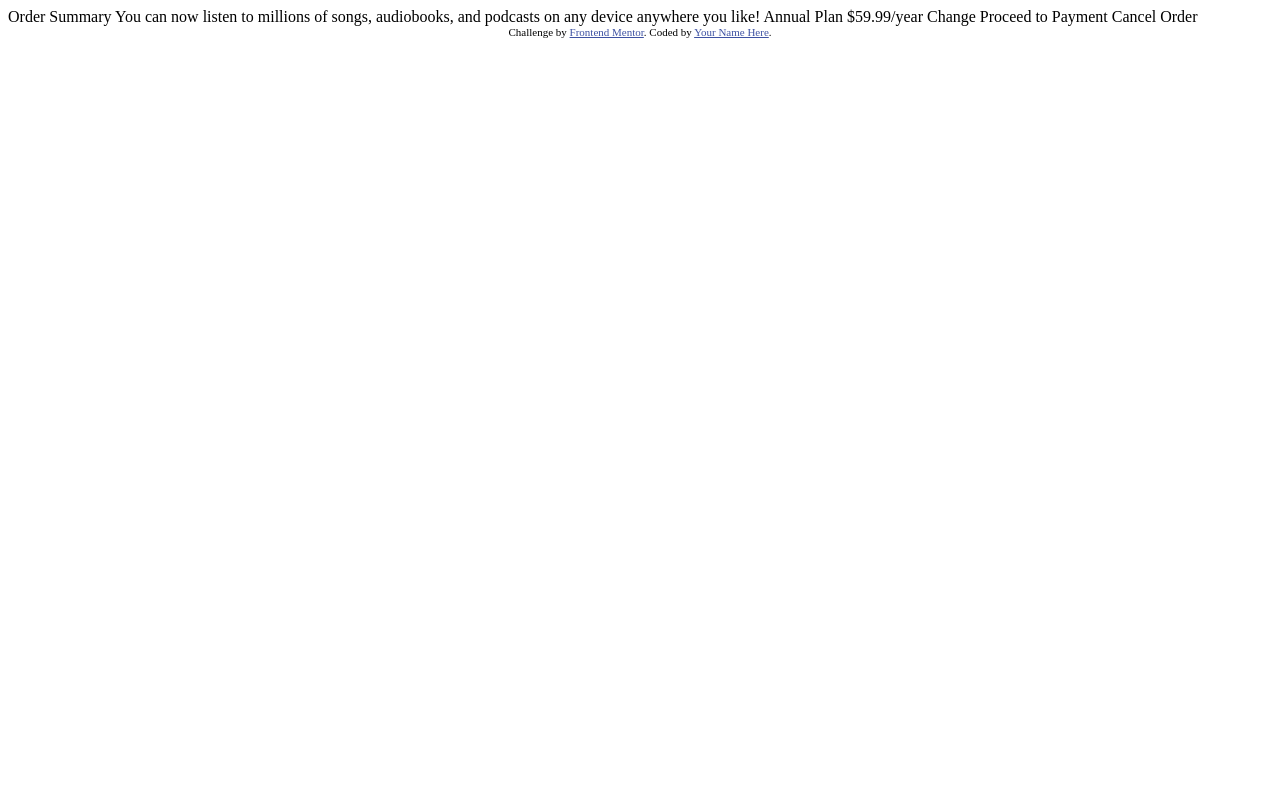
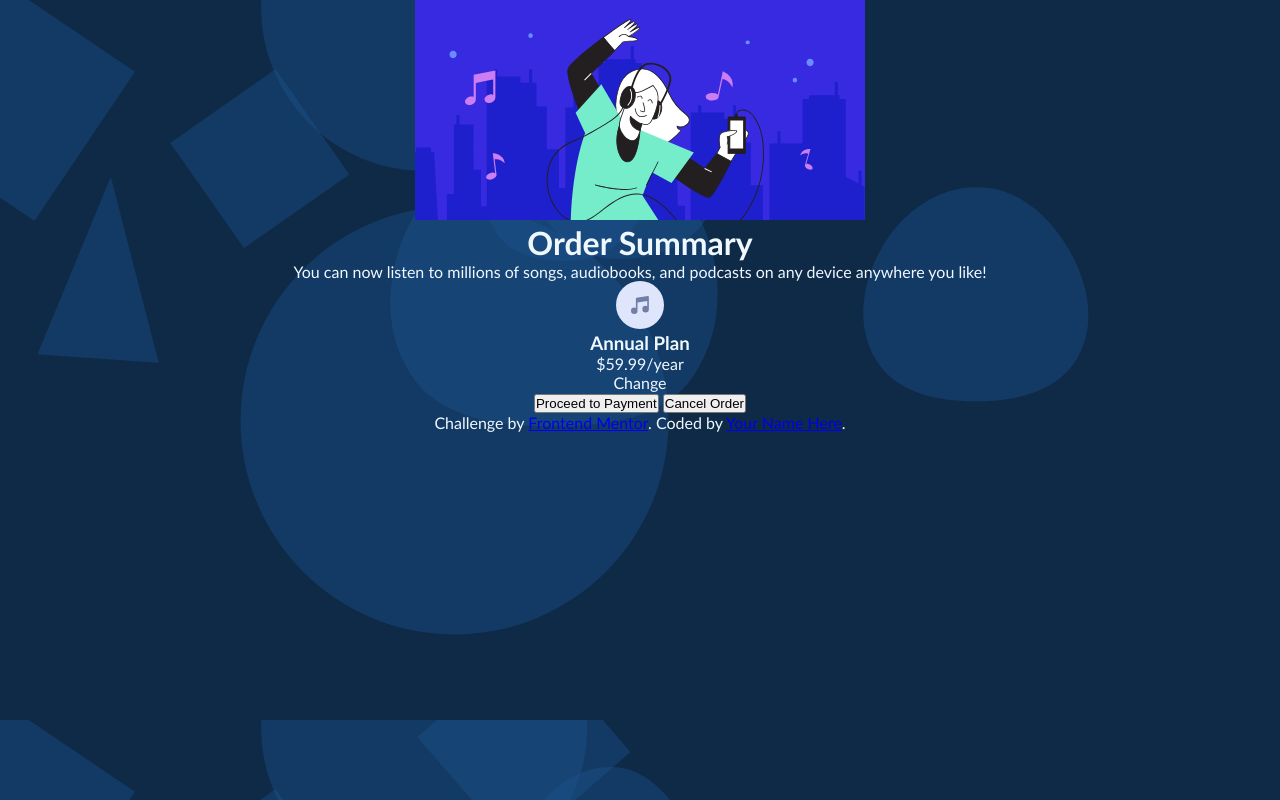
Before and after one commit to utkarsh1311/web-dev-practice, a plain HTML site: page order-summary-component-main/index.html in a window 1280 px wide. Drawn offline with Linux system fonts and the light colour scheme; files that its build step writes are made by us from their sources.

Commit message:
add html structure

```diff
--- a/order-summary-component-main/index.html
+++ b/order-summary-component-main/index.html
@@ -1,37 +1,56 @@
 <!DOCTYPE html>
 <html lang="en">
 	<head>
-  <meta charset="UTF-8">
-  <meta name="viewport" content="width=device-width, initial-scale=1.0"> <!-- displays site properly based on user's device -->
+		<meta charset="UTF-8" />
+		<meta name="viewport" content="width=device-width, initial-scale=1.0" />
+		<!-- displays site properly based on user's device -->
 
-  <link rel="icon" type="image/png" sizes="32x32" href="./images/favicon-32x32.png">
+		<link
+			rel="icon"
+			type="image/png"
+			sizes="32x32"
+			href="./images/favicon-32x32.png"
+		/>
+		<link rel="stylesheet" href="style.css">
 
 		<title>Frontend Mentor | Order summary card</title>
 
 		<!-- Feel free to remove these styles or customise in your own stylesheet 👍 -->
 		<style>
-    .attribution { font-size: 11px; text-align: center; }
-    .attribution a { color: hsl(228, 45%, 44%); }
+
 		</style>
 	</head>
 	<body>
-
-  Order Summary
-
-  You can now listen to millions of songs, audiobooks, and podcasts on any
-  device anywhere you like!
-
-  Annual Plan
-  $59.99/year
-
-  Change
-
-  Proceed to Payment
-  Cancel Order
+		<div class="card">
+			<img
+				class="card-img-top"
+				src="images/illustration-hero.svg"
+				alt="Card image cap"
+			/>
+			<div class="card-body">
+				<h1 class="card-title">Order Summary</h1>
+				<p class="card-text">
+					You can now listen to millions of songs, audiobooks, and
+					podcasts on any device anywhere you like!
+				</p>
+				<div class="price-section">
+					<img src="images/icon-music.svg" alt="music icon" />
+					<h3>Annual Plan</h3>
+					<p>$59.99/year</p>
+					<p>Change</p>
+				</div>
+				<button id="payment">Proceed to Payment</button>
+				<button id="cancel">Cancel Order</button>
+			</div>
+		</div>
 
 		<div class="attribution">
-    Challenge by <a href="https://www.frontendmentor.io?ref=challenge" target="_blank">Frontend Mentor</a>.
-    Coded by <a href="#">Your Name Here</a>.
+			Challenge by
+			<a
+				href="https://www.frontendmentor.io?ref=challenge"
+				target="_blank"
+				>Frontend Mentor</a
+			>. Coded by <a href="#">Your Name Here</a>.
 		</div>
 	</body>
 </html>
```
Lines whose indentation alone changed are shown as unchanged.
